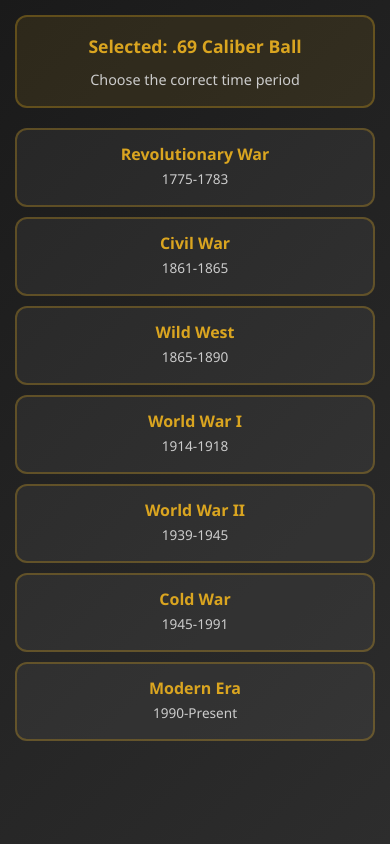
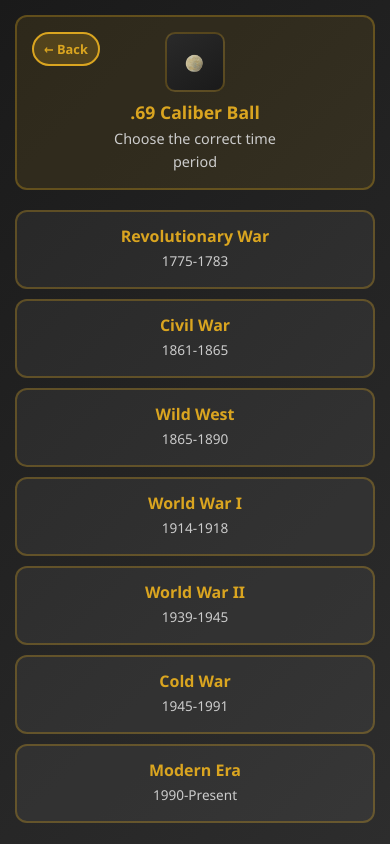
Before and after one commit to andrejanev96/firearms-timeline-test, a React (Vite) app: page / in a window 390 px wide. Both pictures are taken after a click on the button "SELECT THIS AMMO". Built offline with nearby package versions, Linux system fonts and the light colour scheme.

Commit message:
added further improvements to mobile responsiveness

```diff
--- a/src/App.css
+++ b/src/App.css
@@ -245,15 +245,15 @@ body {
 .ammo-image {
   width: 100%;
   height: 80px;
-  background: #2a2a2a;
-  border-radius: 8px;
+  /* background: #2a2a2a; */
+  /* border-radius: 8px; */
   margin-bottom: 10px;
   display: flex;
   align-items: center;
   justify-content: center;
   font-size: 36px;
-  color: #666;
-  border: 2px solid rgba(218, 165, 32, 0.2);
+  /* color: #666; */
+  /* border: 2px solid rgba(218, 165, 32, 0.2); */
 }
 
 .ammo-name {
@@ -272,8 +272,8 @@ body {
 
 /* MOBILE CARD STACK - COMPLETELY NEW */
 .mobile-card-container {
-  padding: 20px;
-  min-height: 85vh;
+  padding: 15px;
+  min-height: 70vh;
   display: flex;
   flex-direction: column;
   position: relative;
@@ -281,7 +281,7 @@ body {
 
 .mobile-progress {
   text-align: center;
-  margin-bottom: 20px;
+  margin-bottom: 15px;
   z-index: 10;
   position: relative;
 }
@@ -317,15 +317,15 @@ body {
   display: flex;
   align-items: center;
   justify-content: center;
-  margin: 20px 0;
-  height: 450px;
+  margin: 10px 0;
+  height: 380px;
   perspective: 1000px;
 }
 
 .stacked-card {
   position: absolute;
-  width: 300px;
-  height: 400px;
+  width: 280px;
+  height: 360px;
   border-radius: 20px;
   transition: all 0.4s cubic-bezier(0.4, 0, 0.2, 1);
   transform-style: preserve-3d;
@@ -353,10 +353,10 @@ body {
   height: 100%;
   max-width: none;
   cursor: pointer;
-  padding: 30px 20px;
+  padding: 20px 15px;
   display: flex;
   flex-direction: column;
-  justify-content: center;
+  justify-content: space-between;
   border-radius: 20px;
   box-shadow: 0 20px 40px rgba(0, 0, 0, 0.4);
   background: linear-gradient(145deg, #333333, #404040);
@@ -387,46 +387,56 @@ body {
 }
 
 .mobile-card .ammo-image {
-  width: 120px;
-  height: 120px;
-  margin: 0 auto 20px;
-  font-size: 64px;
+  width: 100px;
+  height: 100px;
+  margin: 0 auto 15px;
+  font-size: 48px;
   border-radius: 15px;
   background: linear-gradient(145deg, #2a2a2a, #1a1a1a);
   border: 3px solid rgba(218, 165, 32, 0.3);
+  flex-shrink: 0;
 }
 
 .mobile-card .ammo-name {
-  font-size: 1.4rem;
+  font-size: 1.2rem;
   font-weight: bold;
-  margin-bottom: 15px;
+  margin-bottom: 10px;
   color: #daa520;
   text-align: center;
+  flex-shrink: 0;
 }
 
 .mobile-card .ammo-description {
-  font-size: 1rem;
+  font-size: 0.9rem;
   color: #cccccc;
   text-align: center;
-  line-height: 1.5;
+  line-height: 1.4;
+  margin-bottom: 35px;
+  flex-grow: 1;
+  display: flex;
+  align-items: center;
+  justify-content: center;
 }
 
 .mobile-card-actions {
   position: absolute;
-  bottom: 20px;
-  left: 0;
-  right: 0;
+  bottom: 15px;
+  left: 50%;
+  transform: translateX(-50%);
   text-align: center;
+  z-index: 20;
 }
 
 .swipe-hint {
   color: #daa520;
-  font-size: 0.9rem;
+  font-size: 0.8rem;
   font-style: italic;
-  background: rgba(0, 0, 0, 0.6);
-  padding: 8px 16px;
-  border-radius: 20px;
+  background: rgba(0, 0, 0, 0.8);
+  padding: 6px 12px;
+  border-radius: 15px;
   display: inline-block;
+  white-space: nowrap;
+  box-shadow: 0 2px 8px rgba(0, 0, 0, 0.3);
 }
 
 .mobile-navigation {
@@ -516,22 +526,75 @@ body {
 }
 
 .mobile-timeline-header {
-  text-align: center;
   margin-bottom: 20px;
   padding: 15px;
   background: rgba(218, 165, 32, 0.1);
   border-radius: 12px;
   border: 2px solid rgba(218, 165, 32, 0.3);
   flex-shrink: 0;
+  position: relative;
 }
 
-.mobile-timeline-header h3 {
+.back-btn {
+  position: absolute;
+  top: 15px;
+  left: 15px;
+  background: rgba(218, 165, 32, 0.2);
+  border: 2px solid #daa520;
   color: #daa520;
-  margin-bottom: 8px;
-  font-size: 1.1rem;
+  padding: 8px 12px;
+  border-radius: 20px;
+  font-size: 0.9rem;
+  font-weight: 600;
+  cursor: pointer;
+  transition: all 0.3s ease;
+  z-index: 10;
 }
 
-.mobile-timeline-header p {
+.back-btn:hover {
+  background: #daa520;
+  color: white;
+  transform: translateX(-2px);
+}
+
+.selected-ammo-info {
+  display: flex;
+  align-items: center;
+  justify-content: center;
+  gap: 15px;
+  padding: 0 80px 0 80px;
+}
+
+.selected-ammo-image {
+  width: 60px;
+  height: 60px;
+  border-radius: 10px;
+  background: linear-gradient(145deg, #2a2a2a, #1a1a1a);
+  border: 2px solid rgba(218, 165, 32, 0.3);
+  display: flex;
+  align-items: center;
+  justify-content: center;
+  flex-shrink: 0;
+}
+
+.selected-ammo-image img {
+  width: 100%;
+  height: auto;
+  border-radius: 8px;
+}
+
+.selected-ammo-text {
+  text-align: left;
+}
+
+.selected-ammo-text h3 {
+  color: #daa520;
+  margin-bottom: 4px;
+  font-size: 1.1rem;
+  line-height: 1.2;
+}
+
+.selected-ammo-text p {
   color: #cccccc;
   font-size: 0.9rem;
   margin: 0;
@@ -1118,15 +1181,23 @@ body {
 
 @media (max-width: 768px) {
   .container {
-    padding: 15px;
+    padding: 10px;
+  }
+
+  .header {
+    margin: 0 auto 20px;
+    padding: 20px 15px;
+    border-radius: 15px;
   }
 
   .header h1 {
-    font-size: 2.2rem;
+    font-size: 1.8rem;
+    margin-bottom: 10px;
   }
 
   .subtitle {
-    font-size: 1.1rem;
+    font-size: 1rem;
+    margin: 0 auto 20px;
   }
 
   .progress-bar {
@@ -1245,6 +1316,21 @@ body {
     padding: 15px 35px;
     font-size: 1.1rem;
   }
+
+  .selected-ammo-info {
+    flex-direction: column;
+    gap: 10px;
+    padding: 0 60px 0 60px;
+  }
+
+  .selected-ammo-text {
+    text-align: center;
+  }
+
+  .back-btn {
+    padding: 6px 10px;
+    font-size: 0.8rem;
+  }
 }
 
 /* Touch improvements for mobile */
--- a/src/App.jsx
+++ b/src/App.jsx
@@ -116,8 +116,21 @@ const MobileCardStack = ({ ammunition, onAmmoSelect, onPeriodSelect, selectedAmm
     return (
       <div className="mobile-timeline-overlay">
         <div className="mobile-timeline-header">
-          <h3>Selected: {selectedAmmo?.name}</h3>
+          <button
+            className="back-btn"
+            onClick={() => onAmmoSelect(null)}
+          >
+            ← Back
+          </button>
+          <div className="selected-ammo-info">
+            <div className="selected-ammo-image">
+              <img src={selectedAmmo?.image} alt={selectedAmmo?.name} />
+            </div>
+            <div className="selected-ammo-text">
+              <h3>{selectedAmmo?.name}</h3>
               <p>Choose the correct time period</p>
+            </div>
+          </div>
         </div>
         <div className="mobile-timeline-periods">
           {timePeriods.map((period, index) => (
@@ -401,12 +414,21 @@ function App() {
   // Handle ammunition selection (both desktop and mobile)
   const handleAmmoSelect = (ammo) => {
     if (gameState.isMobile) {
+      if (ammo === null) {
+        // Mobile: Go back to card stack
+        setGameState(prev => ({
+          ...prev,
+          selectedAmmo: null,
+          showMobileTimeline: false
+        }));
+      } else {
         // Mobile: Show timeline overlay
         setGameState(prev => ({
           ...prev,
           selectedAmmo: ammo,
           showMobileTimeline: true
         }));
+      }
     } else {
       // Desktop: Selection mode
       if (gameState.selectionMode && gameState.selectedAmmo?.id === ammo.id) {
```
Lines whose indentation alone changed are shown as unchanged.
